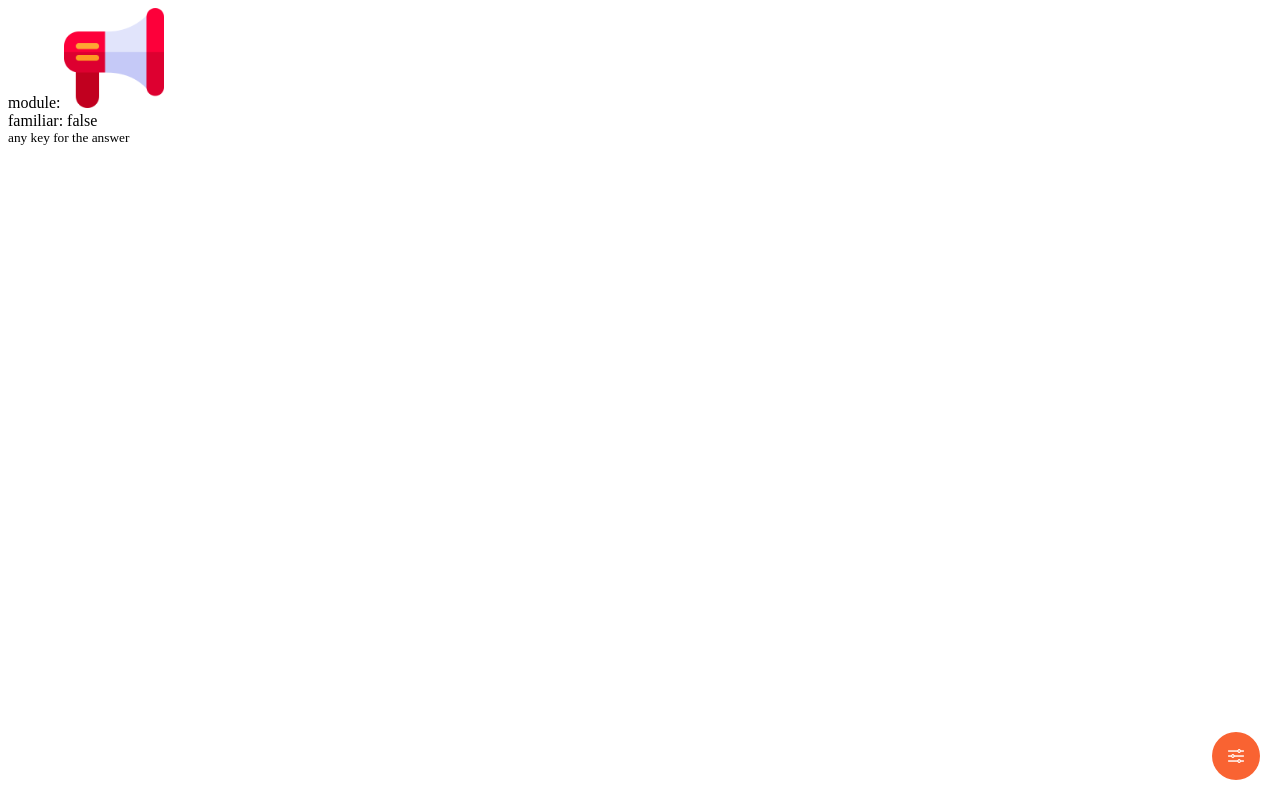
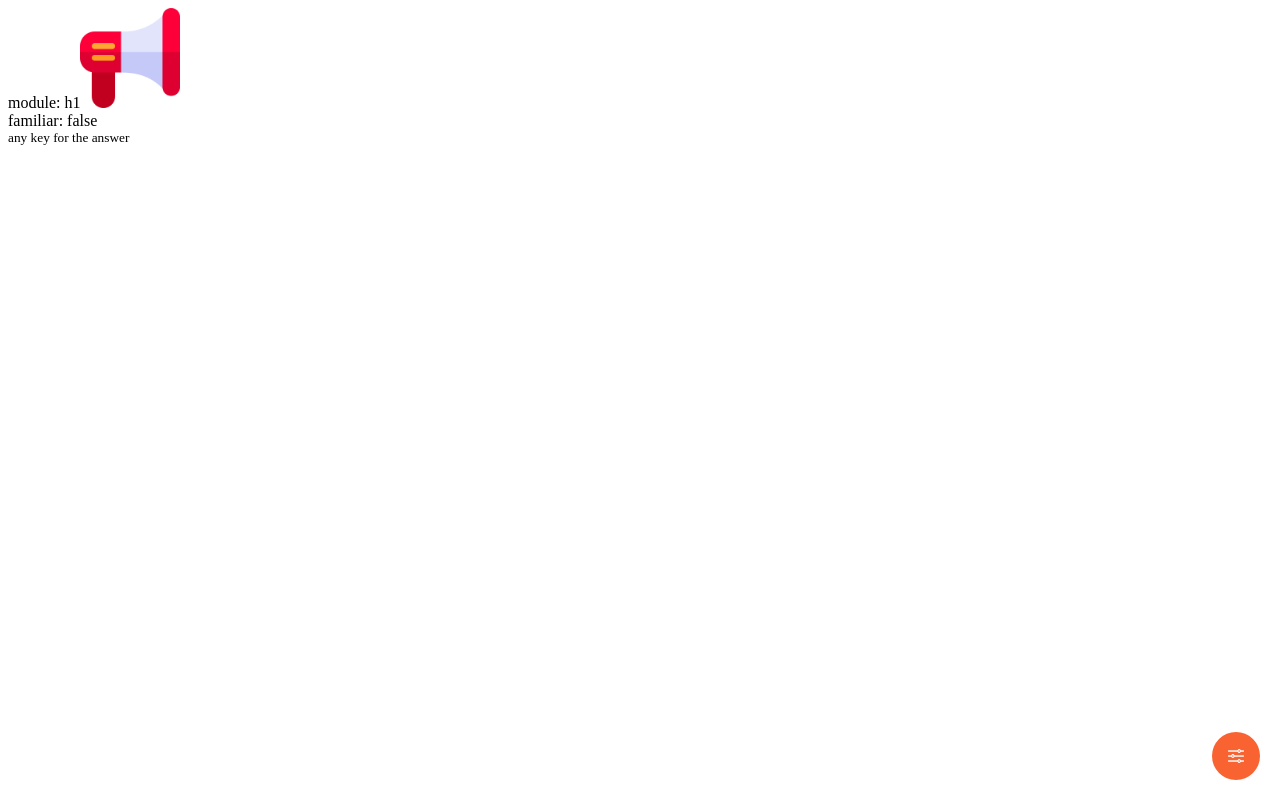
Before and after one commit to duubyPlz/chinalingo, a React (Vite) app: page / in a window 1280 px wide. Built offline with nearby package versions, Linux system fonts and the light colour scheme.

Commit message:
fix content's state when it first starts up

```diff
--- a/src/containers/Content.js
+++ b/src/containers/Content.js
@@ -9,8 +9,13 @@ class Content extends React.Component {
   constructor(props) {
     super(props);
 
+    // const entry = this.getRandomEntry();
+    // const entryGenerator = this.genNextEntry.call(this, this.state.isFamiliar);
+    const entryGenerator = this.genNextEntry(props.isFamiliar, this.flatten, this.getRandomNumber);
+    const entry = entryGenerator.next().value;
     this.state = {
-      currentEntry: {},
+      entryGenerator: entryGenerator,
+      currentEntry: entry,
       isFamiliar: props.isFamiliar
     };
   }
@@ -103,17 +108,6 @@ class Content extends React.Component {
     }
   };
 
-  componentDidMount() {
-    // const entry = this.getRandomEntry();
-    // const entryGenerator = this.genNextEntry.call(this, this.state.isFamiliar);
-    const entryGenerator = this.genNextEntry(this.state.isFamiliar, this.flatten, this.getRandomNumber);
-    const entry = entryGenerator.next().value;
-    this.setState({
-      entryGenerator: entryGenerator,
-      currentEntry: entry
-    });
-  }
-
   // https://alligator.io/react/get-derived-state/
   // https://reactjs.org/blog/2018/06/07/you-probably-dont-need-derived-state.html#what-about-memoization
   componentWillReceiveProps(nextProps) {
```
